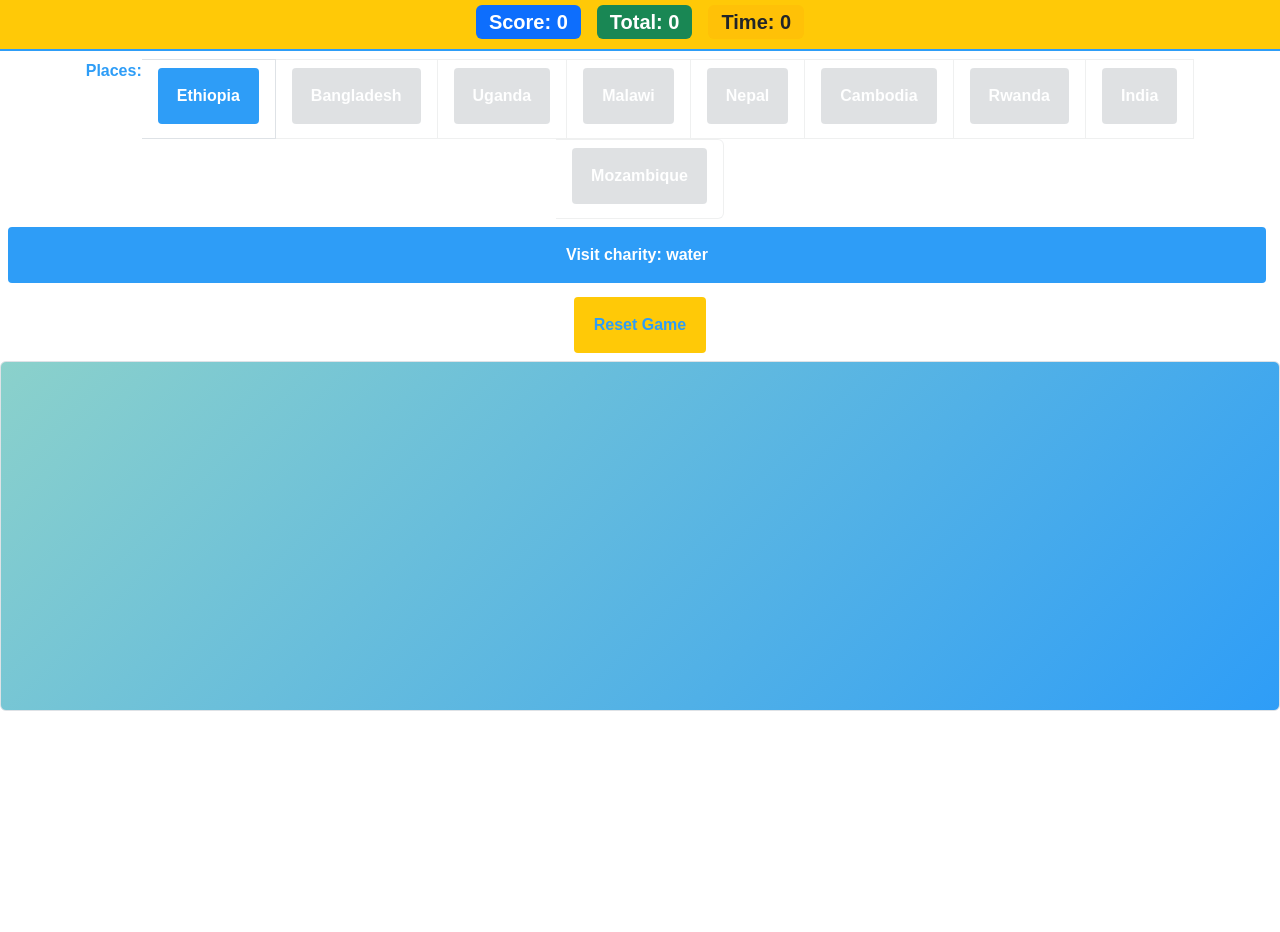
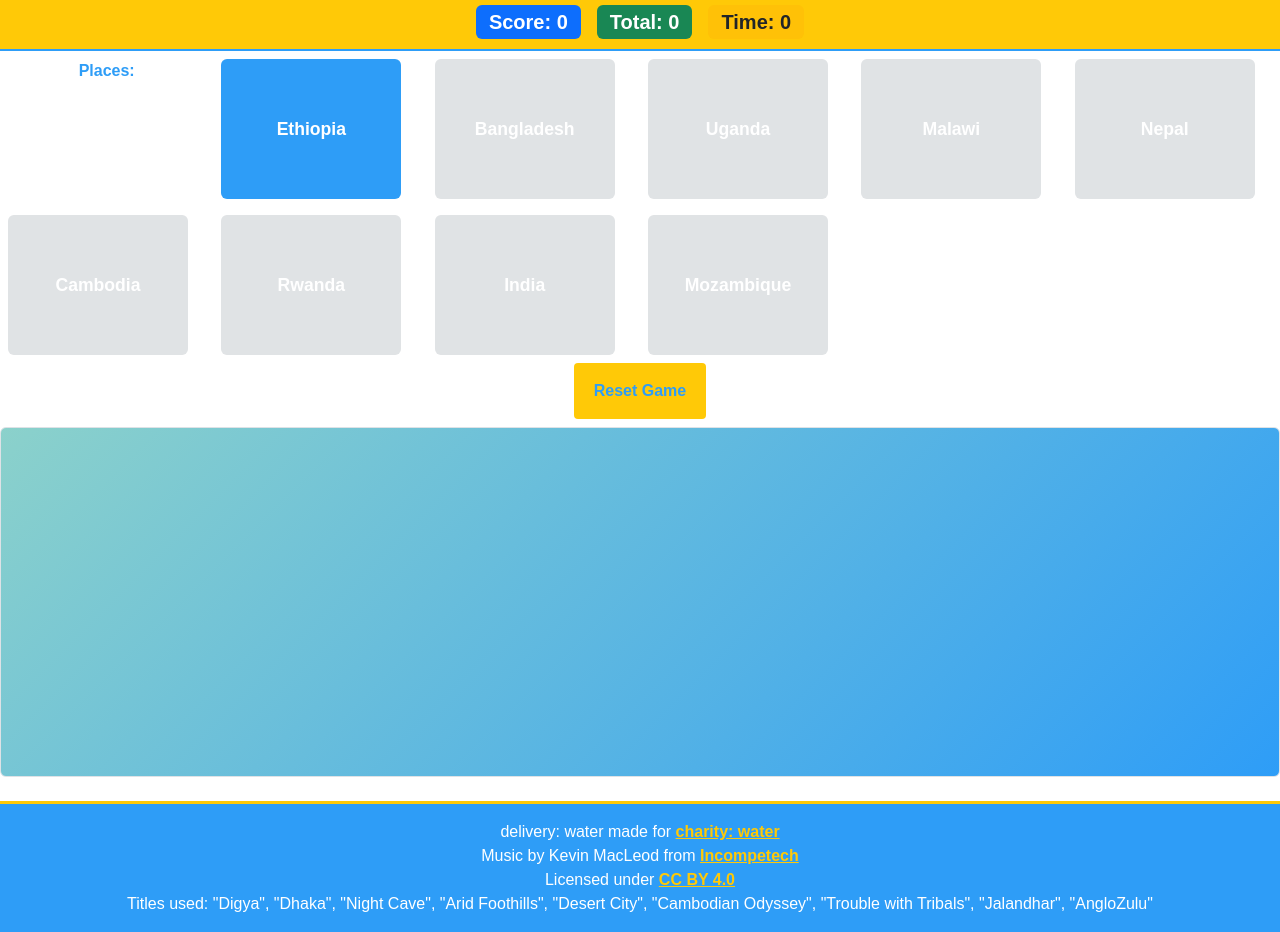
Before and after one commit to kline2bm/06-completed-charity-water-game, a plain HTML site: page index.html in a window 1280 px wide. Shown: the part 280-1212 px from the top of the page. Before the commit the page ends 991 px from the top, so only its background shows below. Drawn offline with nearby package versions, Linux system fonts and the light colour scheme; a small style sheet from the web is missing.

Commit message:
Refactor game controls layout, add music for each place, and enhance footer styling

```diff
--- a/index.html
+++ b/index.html
@@ -39,20 +39,11 @@
 
 
     <!-- Game controls: difficulty buttons and charity: water link -->
-    <div id="game-controls" class="d-flex flex-wrap gap-2 justify-content-center my-2">
-        <ul id="place-list" class="list-group list-group-horizontal flex-wrap justify-content-center" style="margin-bottom:0;">
+    <div id="game-controls" class="d-flex flex-wrap gap-3 justify-content-center align-items-center my-2">
+        <ul id="place-list" class="list-group list-group-horizontal flex-wrap justify-content-center mb-0">
           <li class="list-group-item p-0 border-0 bg-transparent" style="font-weight:bold; color:#2E9DF7;">Places:</li>
-          <li class="list-group-item place-item" data-place="Ethiopia" id="place-0">
-            <button class="btn btn-outline-primary w-100" id="place-btn-0">Ethiopia</button>
-          </li>
-          <li class="list-group-item place-item" data-place="Bangladesh" id="place-1">
-            <button class="btn btn-outline-success w-100" id="place-btn-1" disabled>Bangladesh</button>
-          </li>
-          <li class="list-group-item place-item" data-place="Uganda" id="place-2">
-            <button class="btn btn-outline-danger w-100" id="place-btn-2" disabled>Uganda</button>
-          </li>
+          <!-- Place buttons are dynamically inserted here by script.js -->
         </ul>
-        <button id="charitywater-btn" class="btn btn-warning">Visit charity: water</button>
     </div>
 
     <!-- Reset button, only shown during the game -->
@@ -72,5 +63,16 @@
     <script src="script.js"></script>
     <!-- Bootstrap JS (optional, for some components) -->
     <script src="https://cdn.jsdelivr.net/npm/bootstrap@5.3.0/dist/js/bootstrap.bundle.min.js" integrity="sha384-qQ2i/X+965DzO0rT7abK41JStQIAqVgRVzpbzo5smXKp4YfRvH+8abtTE1Pi6jizo" crossorigin="anonymous"></script>
-</body>
+    <!-- Footer bar -->
+    <footer id="footer-bar" class="footer-bar text-center py-3 mt-4">
+      <span>delivery: water made for <a href="https://www.charitywater.org/" target="_blank" rel="noopener">charity: water</a>
+      <br />
+      Music by Kevin MacLeod from <a href="https://www.incompetech.com/" target="_blank" rel="noopener">Incompetech</a>
+      <br />
+      Licensed under <a href="https://creativecommons.org/licenses/by/4.0/" target="_blank" rel="noopener">CC BY 4.0</a></span>
+      <br />
+      Titles used: "Digya", "Dhaka", "Night Cave", "Arid Foothills", "Desert City", "Cambodian Odyssey", "Trouble with Tribals", "Jalandhar", "AngloZulu"
+    </span>
+    </footer>
+  </body>
 </html>
--- a/places.json
+++ b/places.json
@@ -8,7 +8,8 @@
     "shieldFreq": 9000,
     "dropScore": 1,
     "rockPenalty": -2,
-    "elementSpeed": 4
+    "elementSpeed": 2,
+    "music": "Digya"
   },
   {
     "name": "Bangladesh",
@@ -19,7 +20,8 @@
     "shieldFreq": 8500,
     "dropScore": 2,
     "rockPenalty": -4,
-    "elementSpeed": 5
+    "elementSpeed": 3,
+    "music": "Dhaka"
   },
   {
     "name": "Uganda",
@@ -30,7 +32,8 @@
     "shieldFreq": 8000,
     "dropScore": 3,
     "rockPenalty": -8,
-    "elementSpeed": 6
+    "elementSpeed": 4,
+    "music": "Night Cave"
   },
   {
     "name": "Malawi",
@@ -41,7 +44,8 @@
     "shieldFreq": 7500,
     "dropScore": 4,
     "rockPenalty": -5,
-    "elementSpeed": 7
+    "elementSpeed": 5,
+    "music": "Arid Foothills"
   },
   {
     "name": "Nepal",
@@ -52,7 +56,8 @@
     "shieldFreq": 7000,
     "dropScore": 5,
     "rockPenalty": -6,
-    "elementSpeed": 8
+    "elementSpeed": 6,
+    "music": "Desert City"
   },
   {
     "name": "Cambodia",
@@ -63,7 +68,8 @@
     "shieldFreq": 6500,
     "dropScore": 6,
     "rockPenalty": -7,
-    "elementSpeed": 9
+    "elementSpeed": 7,
+    "music": "Cambodian Odyssey"
   },
   {
     "name": "Rwanda",
@@ -74,7 +80,8 @@
     "shieldFreq": 6000,
     "dropScore": 7,
     "rockPenalty": -9,
-    "elementSpeed": 10
+    "elementSpeed": 8,
+    "music": "Trouble with Tribals"
   },
   {
     "name": "India",
@@ -85,7 +92,8 @@
     "shieldFreq": 5500,
     "dropScore": 8,
     "rockPenalty": -10,
-    "elementSpeed": 11
+    "elementSpeed": 9,
+    "music": "Jalandhar"
   },
   {
     "name": "Mozambique",
@@ -96,6 +104,7 @@
     "shieldFreq": 5000,
     "dropScore": 9,
     "rockPenalty": -12,
-    "elementSpeed": 12
+    "elementSpeed": 10,
+    "music": "AngloZulu"
   }
 ]
--- a/script.js
+++ b/script.js
@@ -83,18 +83,24 @@ fetch('places.json')
     const placeList = document.getElementById('place-list');
     // Remove any existing place items except the label
     placeList.querySelectorAll('.place-item').forEach(el => el.remove());
+    // Add per-place music audio elements
+    window.placeAudios = [];
     places.forEach((place, idx) => {
       const li = document.createElement('li');
-      li.className = 'list-group-item place-item';
+      li.className = 'place-item';
       li.dataset.place = place.name;
       li.id = `place-${idx}`;
       const btn = document.createElement('button');
-      btn.className = `btn w-100 btn-outline-primary`;
+      btn.className = 'btn btn-outline-primary';
       btn.id = `place-btn-${idx}`;
       btn.textContent = place.name;
-      if (place.difficulty === 'medium') btn.classList.replace('btn-outline-primary', 'btn-outline-success');
-      if (place.difficulty === 'hard') btn.classList.replace('btn-outline-primary', 'btn-outline-danger');
+      // Music property required in places.json for each place
+      const audio = document.createElement('audio');
+      audio.src = `https://incompetech.com/music/royalty-free/mp3-royaltyfree/${place.music}.mp3`;
+      audio.preload = 'auto';
+      window.placeAudios[idx] = audio;
       li.appendChild(btn);
+      li.appendChild(audio);
       placeList.appendChild(li);
     });
     setupPlaceLogic();
@@ -146,6 +152,12 @@ function startGameWithPlace(idx) {
     document.getElementById(`place-btn-${i}`).disabled = true;
   });
   gameOverMessage.style.display = 'none';
+  // Play place music from beginning
+  if (window.placeAudios && window.placeAudios[idx]) {
+    window.placeAudios.forEach(a => { a.pause(); a.currentTime = 0; });
+    window.placeAudios[idx].currentTime = 0;
+    window.placeAudios[idx].play();
+  }
 }
 
 function hideButtons() {
@@ -155,12 +167,6 @@ function showButtons() {
   gameControls.style.display = 'flex';
 }
 
-// Charity: water button event listener
-const charityBtn = document.getElementById('charitywater-btn');
-charityBtn.addEventListener('click', () => {
-  // Open charity: water website in a new tab
-  window.open('https://www.charitywater.org/', '_blank');
-});
 
 
 // Jerry Can logic
@@ -219,6 +225,8 @@ function gameOver() {
   showButtons();
   clearGameElements();
   resetBtn.style.display = 'none'; // Hide reset button when game ends
+  // Stop all place music
+  if (window.placeAudios) window.placeAudios.forEach(a => { a.pause(); a.currentTime = 0; });
   // Add in-game score to total, reset in-game score, and save total
   updateTotalScore(totalScore + score);
   // Show game over message
@@ -322,6 +330,19 @@ function createGameElement(type, imgSrc) {
   el.style.left = `${gameArea.offsetWidth}px`;
   el.style.top = `${top}px`;
   gameArea.appendChild(el);
+  // Check for overlap with existing elements
+  const others = Array.from(document.querySelectorAll('.game-element')).filter(e => e !== el);
+  let overlaps = false;
+  for (let other of others) {
+    if (checkCollision(el, other)) {
+      overlaps = true;
+      break;
+    }
+  }
+  if (overlaps) {
+    el.remove();
+    return null;
+  }
   return el;
 }
 
@@ -430,6 +451,8 @@ resetBtn.addEventListener('click', () => {
   updateScore(0); // Reset in-game score only
   stopTimer(); // Stop the timer
   updateTimer(0); // Set timer to 0
+  // Stop all place music
+  if (window.placeAudios) window.placeAudios.forEach(a => { a.pause(); a.currentTime = 0; });
   // Re-enable only unlocked place buttons so user can start a new game
   updatePlaceVisuals();
   // Clear current place index so gameOver logic doesn't trigger unlock
@@ -439,4 +462,3 @@ resetBtn.addEventListener('click', () => {
 // Accessibility: add aria-labels to buttons
 // (Beginner-friendly: this can be at the end of the file)
 resetBtn.setAttribute('aria-label', 'Reset Game');
-charityBtn.setAttribute('aria-label', 'Visit charity: water website');
--- a/styles.css
+++ b/styles.css
@@ -1,3 +1,74 @@
+/* Arrange place buttons in a responsive grid */
+#place-list {
+  display: grid !important;
+  grid-template-columns: repeat(auto-fit, minmax(140px, 1fr));
+  gap: 16px;
+  justify-items: center;
+  align-items: stretch;
+  width: 100%;
+  margin: 0 auto 0 auto !important;
+  padding: 0;
+  background: none;
+  border: none;
+}
+.place-item {
+  display: flex;
+  flex-direction: column;
+  align-items: stretch;
+  justify-content: center;
+  background: none !important;
+  border: none !important;
+  padding: 0 !important;
+  margin: 0 !important;
+  min-width: 0;
+  width: 100%;
+  box-sizing: border-box;
+}
+/* Footer bar styles */
+.footer-bar {
+  width: 100vw;
+  background: #2E9DF7;
+  color: #fff;
+  font-size: 1em;
+  font-weight: 500;
+  border-top: 3px solid #FFC907;
+  position: relative;
+  left: 0;
+  bottom: 0;
+  margin-top: 32px;
+  z-index: 100;
+}
+
+/* Responsive grid for place buttons */
+#place-list {
+  display: grid;
+  grid-template-columns: repeat(auto-fit, minmax(180px, 1fr));
+  gap: 1rem;
+  padding: 0;
+  margin: 0;
+  list-style: none;
+}
+
+#place-list .place-item {
+  padding: 0;
+  background: none;
+  border: none;
+  box-shadow: none;
+}
+
+#place-list .place-item button {
+  width: 100%;
+  margin: 0;
+}
+.footer-bar a {
+  color: #FFC907;
+  text-decoration: underline;
+  font-weight: bold;
+}
+.footer-bar a:hover {
+  color: #fff;
+  text-decoration: none;
+}
 #game-controls .locked button,
 #game-controls .locked {
   opacity: 0.5;
@@ -72,8 +143,8 @@
   flex-wrap: wrap;
   gap: 18px;
   justify-content: center;
-  align-items: center;
-  margin: 20px 0;
+  align-items: flex-start;
+  margin: 20px 0 10px 0;
   max-width: 100vw;
   box-sizing: border-box;
   padding-left: 8px;
@@ -82,20 +153,21 @@
 
 
 #game-controls button {
-  padding: 16px 16px; /* Taller buttons */
-  font-size: 1em;
+  padding: 16px 20px; /* Wider and taller buttons */
+  font-size: 1.1em;
   border: none;
-  border-radius: 4px;
+  border-radius: 6px;
   background-color: #2E9DF7; /* Brand Blue */
   color: #fff;
   cursor: pointer;
   transition: background 0.2s;
   font-weight: bold;
-  margin: 0 6px 6px 0;
-  max-width: 100%;
+  margin: 0 10px 10px 0;
+  max-width: 180px;
+  min-width: 120px;
   box-sizing: border-box;
-  word-break: break-word;
-  flex: 1 1 120px;
+  white-space: nowrap;
+  flex: 1 1 140px;
 }
 
 #game-controls button:hover {
```
